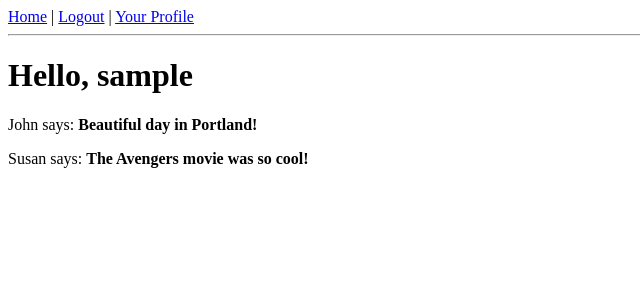
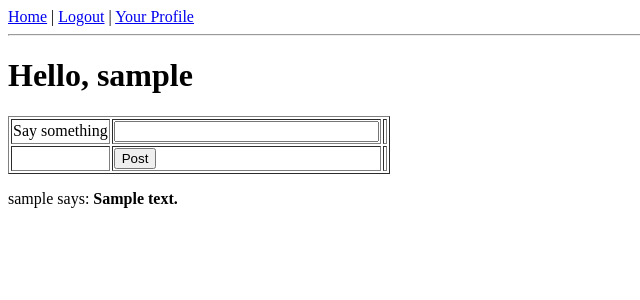
Before and after one commit to josuebrunel/microblog, a Flask app: page / in a window 1280 px wide. Shown: the top 300 px of the page, without its empty margins (0-640 px from the left). Run offline with Flask 2, Linux system fonts and the light colour scheme; a user stored in the database is signed in; tables that the repository leaves empty hold one stand-in row (values such as "Sample post"); parts of the project's set-up code (start-up, migrations or seed data) failed here and were passed over.

Commit message:
It's Twitter Now ^_^

```diff
--- a/app/forms.py
+++ b/app/forms.py
@@ -31,3 +31,6 @@ class EditForm(Form):
             return False
 
         return True
+
+class PostForm(Form):
+    post = TextField('post', validators= [Required('This field is required')])
--- a/app/templates/index.html
+++ b/app/templates/index.html
@@ -2,7 +2,28 @@
 
 {%block content%}
 
-<h1>Hello, {{user.nickname}}</h1>
+<h1>Hello, {{g.user.nickname}}</h1>
+
+<form method="post" id="" action="" name="post">
+  {{form.hidden_tag()}}
+  <table width="" cellspacing="" cellpadding="" border="">
+    <tr>
+      <td>Say something</td>
+      <td>{{form.post(size=30, maxlength= 140)}}</td>
+      <td>
+	{%for error in form.errors.post%}
+	<span style="color:red">[{{error}}]</span><br />
+	{%endfor%}
+      </td>
+    </tr>
+    <tr>
+      <td></td>
+      <td><input type="submit" name="" value="Post" /></td>
+      <td></td>
+    </tr>
+  </table>
+</form>
+
 {% for post in posts %}
 <div><p>{{post.author.nickname}} says: <b>{{post.body}}</b></p><div>
 {% endfor %}
--- a/app/views.py
+++ b/app/views.py
@@ -1,6 +1,6 @@
 from app import app, db, lm, oid
 from flask import render_template, flash, redirect, url_for, session, request, g
-from forms import LoginForm, EditForm
+from forms import LoginForm, EditForm, PostForm
 from models import User, Post, ROLE_USER, ROLE_ADMIN
 
 from datetime import datetime
@@ -33,24 +33,22 @@ def before_request():
         db.session.add(g.user)
         db.session.commit()
 
-@app.route('/')
-@app.route('/index')
+@app.route('/', methods=['GET', 'POST'])
+@app.route('/index', methods=['GET', 'POST'])
 @login_required
 def index():
-    user = g.user
-    posts = [
-        {
-            'author': { 'nickname': 'John' },
-            'body': 'Beautiful day in Portland!'
-        },
-        {
-            'author': { 'nickname': 'Susan' },
-            'body': 'The Avengers movie was so cool!'
-        }
-    ]
+    form = PostForm()
+    if form.validate_on_submit():
+        post = Post(body= form.post.data, timestamp = datetime.utcnow(), author = g.user)
+        db.session.add(post)
+        db.session.commit()
+        flash('Your post is now live!')
+        return redirect(url_for('index'))
+
+    posts = g.user.followed_posts().all()
     return render_template('index.html',
         title = 'Home',
-        user = user,
+        form = form,
         posts = posts)
 
 
```
